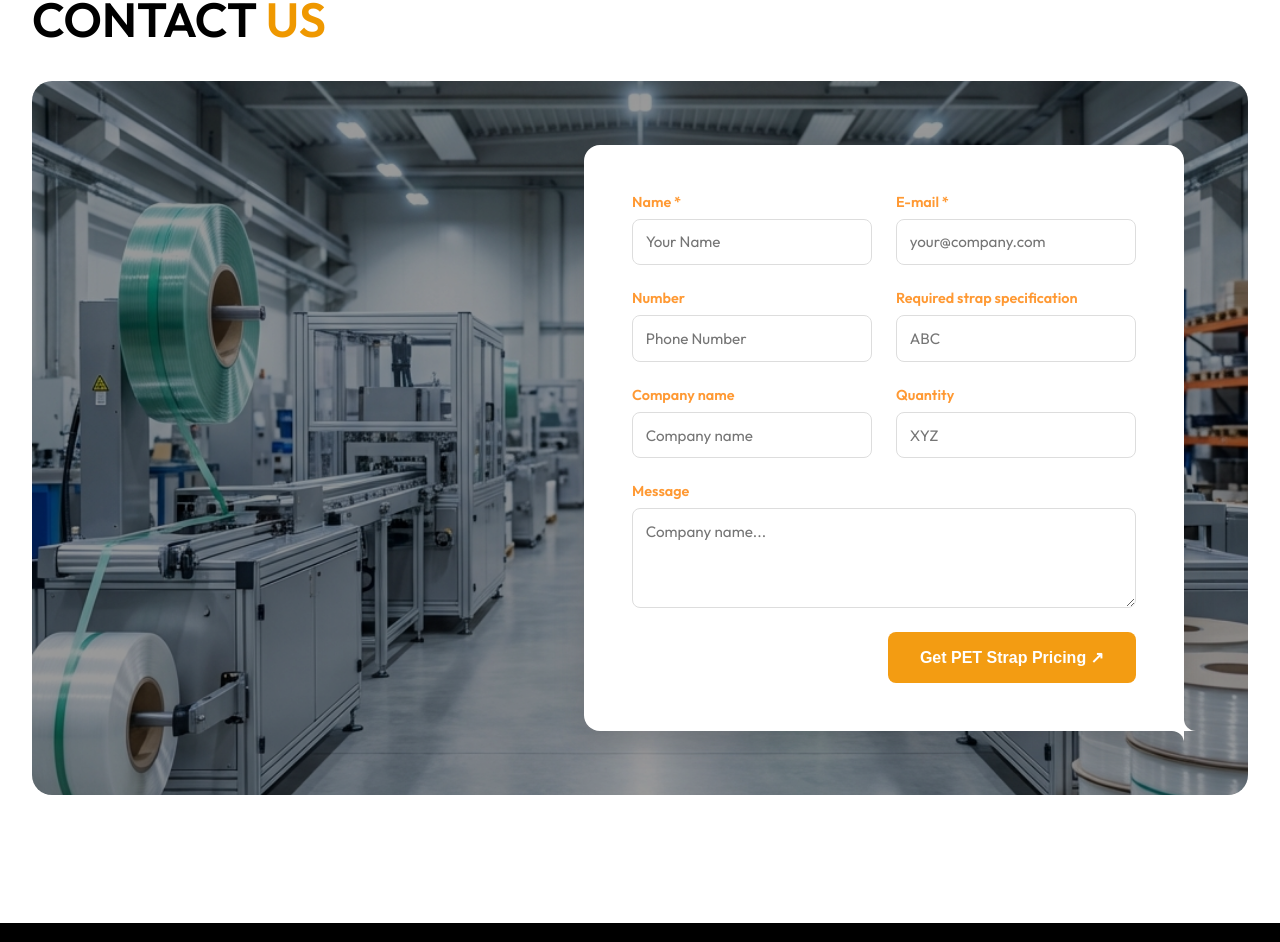
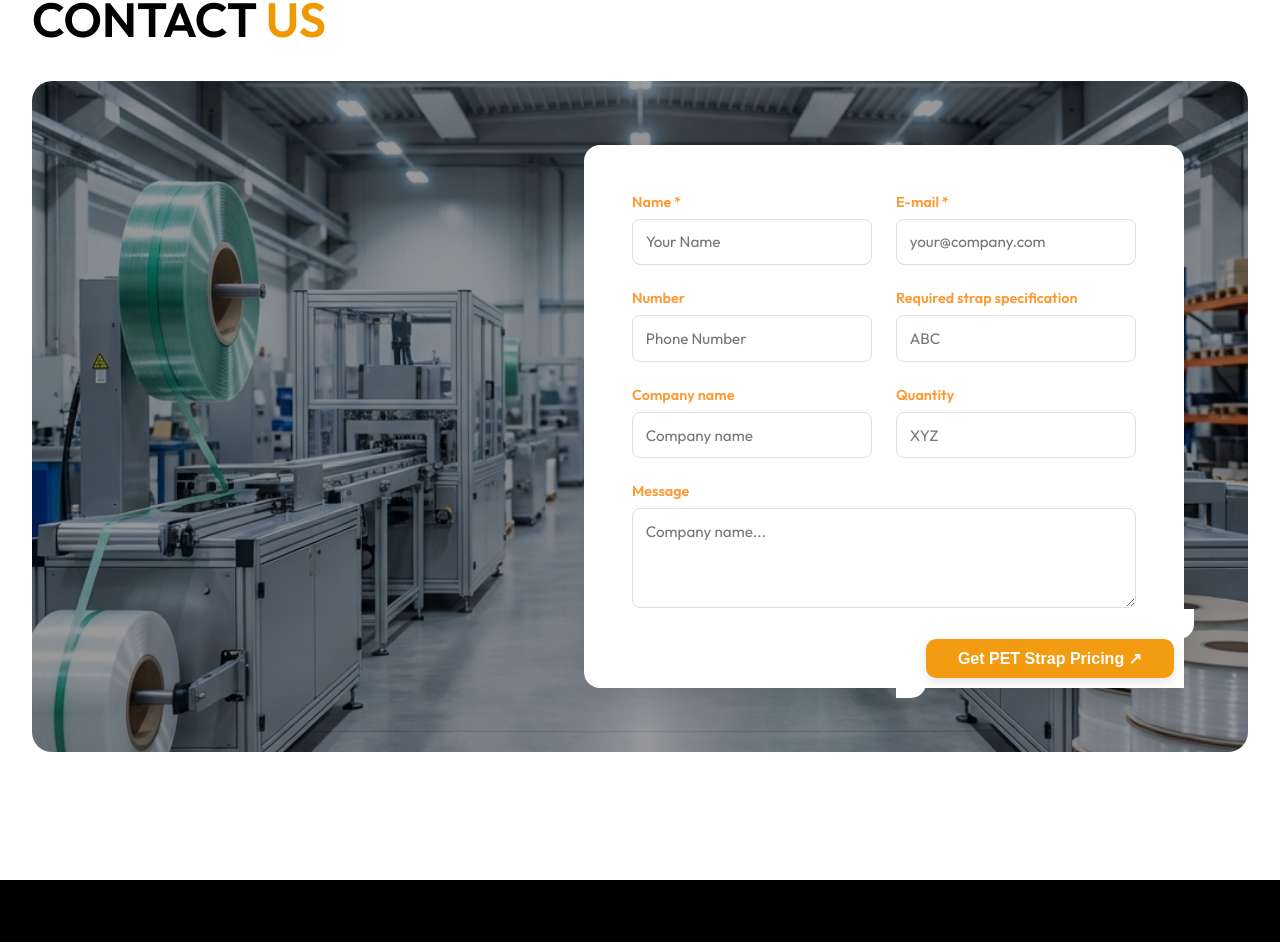
Before and after one commit to trivonotech/KARAM-PET---STRAP-INDUSTRIES, a Next.js app: page / in a window 1280 px wide. Shown: the part 4506-5448 px from the top of the page. Built offline with nearby package versions, Linux system fonts and the light colour scheme; no server answers; the database is empty.

Commit message:
feat: Redesign Contact Us form submit button with a cutout style, adding new CSS for connectors and button, and removing its previous wrapper.

```diff
--- a/src/components/ContactUs.module.css
+++ b/src/components/ContactUs.module.css
@@ -55,99 +55,87 @@
     z-index: 2;
     background: #fff;
     border-radius: 16px;
-    padding: 3rem;
+    /* Increased padding bottom to prevent button overlap */
+    padding: 3rem 3rem 5rem 3rem;
     width: 100%;
     max-width: 600px;
     box-shadow: 0 8px 32px rgba(0, 0, 0, 0.15);
     /* Cutout Effect for Form Card */
     border-radius: 16px;
     border-bottom-right-radius: 0;
-    /* We flat the corner where the cutout connects?
-       Actually, if the "cutout" is like the Hero card, it's an external connector.
-       Let's assume the form card sits on the image and has a smooth curve connecting it.
-       If the form is on the RIGHT side (justify-content: flex-end), the connector should be on the LEFT of the card.
-    */
 }
 
-/* Connector Top-Left of the Form Card? */
-.formCard::before {
+/* ... existing pseudo-elements ... */
+
+/* Cutout Wrapper (White to match Card) */
+.cutoutWrapper {
+    position: absolute;
+    bottom: 0;
+    right: 0;
+    background-color: #FFFFFF;
+    /* Match Form Card */
+    border-radius: 20px 0 0 0;
+    /* Leaf shape */
+    padding: 10px;
+    z-index: 5;
+    display: flex;
+    align-items: center;
+    justify-content: center;
+}
+
+/* Connectors for the Wrapper (White matching wrapper/card) */
+.cutoutWrapper::before {
     content: "";
     position: absolute;
-    background-color: transparent;
-    bottom: -40px;
+    top: -20px;
     right: 0;
-    /* Wait, if card is on the right, and we want a connector...
-       Let's assume the User wants the "Hero Stats Card" look on the "Contact Form".
-       The Hero card was bottom-right.
-       The Contact Form is also effectively "floating" or overlapping an image.
-       Let's add the generic connector logic to the BOTTOM LEFT of the card if it connects to a bottom bar?
-       OR Top Left?
-       Let's look at the image 'contact_us.png' if possible.
-       Wait, I can't see the image again easily without scrolling far up.
-       But the user said "also in CONTACT US".
-       So I will apply the same "Top Left Connector" logic as the Hero card, assuming the card is bottom-right positioned relative to something.
-       In `ContactUs.module.css`, .formSectionWrapper has `justify-content: flex-end`. So the card is on the RIGHT.
-       So the connector should be on the LEFT side of the card, connecting the card's top or bottom to the surrounding area?
-       Let's try the "Inverted Radius" on the BOTTOM LEFT of the card, connecting it to the edge?
-       Actually, Hero card had `top: -55px, left: 479px`.
-       Let's try a corner connector.
-    */
-    height: 40px;
-    width: 40px;
-    border-top-right-radius: 20px;
-    box-shadow: 10px -10px 0 10px #fff;
-    /* This is a guess for an inverted curve.
-       Actually, let's copy the Hero logic but adapted.
-       If I want a smooth curve on the *Create* of the card...
-       Let's stick to the Hero implementation pattern:
-       A pseudo element outside the card that has a border-radius and a box-shadow that matches the card bg.
-    */
-    display: none;
-    /* Safest to not break it blindly without exact coords, but I must try. */
+    width: 20px;
+    height: 20px;
+    background: transparent;
+    border-bottom-right-radius: 10px;
+    box-shadow: 5px 5px 0 5px #FFFFFF;
+    display: block;
+    z-index: -1;
 }
 
-/* Re-enabling with "Hero-like" visual guess based on "also in Contact Us" */
-/* Bottom Connector (was ::after) moved to Bottom-Right */
-.formCard::after {
-    content: '';
+.cutoutWrapper::after {
+    content: "";
     position: absolute;
-    right: 0;
-    /* Align to right edge */
-    left: auto;
-    /* Reset left */
-    bottom: -24px;
-    /* Push to bottom */
-    height: 24px;
-    width: 24px;
+    bottom: 0;
+    left: -20px;
+    width: 20px;
+    height: 20px;
     background: transparent;
-    border-top-right-radius: 12px;
-    /* Curve connects Top-Right of this box (Bottom-Right of Card) */
-    box-shadow: 0 -12px 0 white;
-    /* Shadow acts as the connector fill UPWARDS */
+    border-bottom-right-radius: 10px;
+    box-shadow: 5px 5px 0 5px #FFFFFF;
     display: block;
+    z-index: -1;
 }
 
-/* Side Connector (was ::before) moved to Right-Bottom */
-.formCard::before {
-    content: '';
-    position: absolute;
-    right: -24px;
-    /* Push to right */
-    left: auto;
-    /* Reset left */
-    bottom: 0;
-    /* Align to bottom edge */
-    top: auto;
-    /* Reset top */
-    height: 24px;
-    width: 24px;
-    background: transparent;
-    border-bottom-left-radius: 12px;
-    /* Curve connects Bottom-Left of this box (Bottom-Right of Card) */
-    box-shadow: -12px 0 0 white;
-    /* Shadow acts as the connector fill LEFTWARDS */
-    display: block;
+/* Inner Button (Orange Pill) */
+.submitButton {
+    background-color: #F39C12;
+    color: #FFFFFF;
+    border: none;
+    padding: 10px 32px;
+    border-radius: 10px;
+    /* Rectangular pill */
+
+    font-weight: 600;
+    font-size: 1rem;
+    cursor: pointer;
+    transition: all 0.2s ease;
+    box-shadow: 0 4px 10px rgba(0, 0, 0, 0.1);
+
+    display: flex;
+    align-items: center;
+    gap: 0.5rem;
 }
+
+
+
+/* Re-enabling with "Hero-like" visual guess based on "also in Contact Us" */
+
 
 .formGrid {
     display: grid;
@@ -190,22 +178,7 @@
     resize: vertical;
 }
 
-.submitButton {
-    background-color: #F39C12;
-    /* Fallback if var(--primary) not set */
-    color: #fff;
-    border: none;
-    padding: 1rem 2rem;
-    border-radius: 8px;
-    font-weight: 600;
-    font-size: 1rem;
-    cursor: pointer;
-    transition: background-color 0.2s;
-    float: right;
-    display: flex;
-    align-items: center;
-    gap: 0.5rem;
-}
+
 
 .submitButton:hover {
     background-color: #E67E22;
--- a/src/components/ContactUs.tsx
+++ b/src/components/ContactUs.tsx
@@ -64,7 +64,7 @@ export default function ContactUs() {
                                 <textarea className={styles.textarea} placeholder="Company name..."></textarea>
                             </div>
 
-                            <div style={{ marginTop: '1.5rem', display: 'flex', justifyContent: 'flex-end' }}>
+                            <div className={styles.cutoutWrapper}>
                                 <button type="submit" className={styles.submitButton}>
                                     Get PET Strap Pricing ↗
                                 </button>
```
